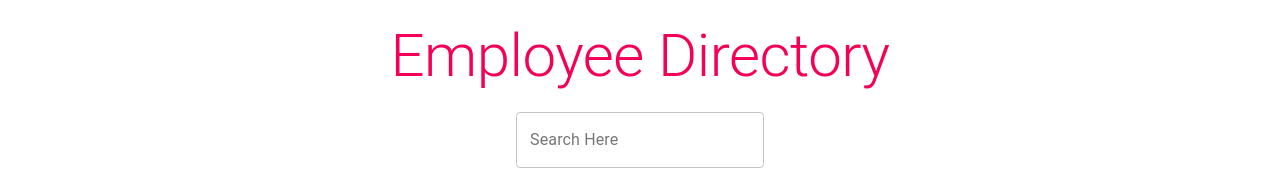
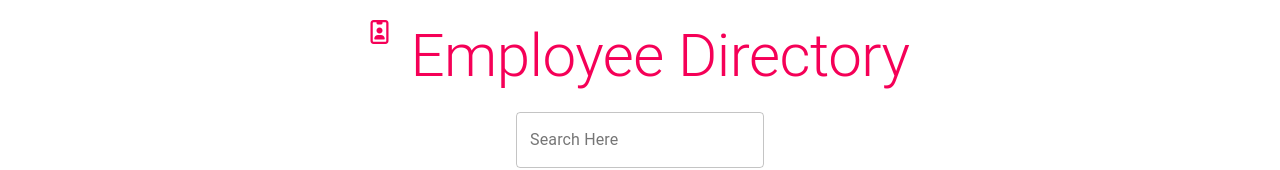
Before and after one commit to johnstoc13/User-Directory, a React (Create React App) app: page / in a window 1280 px wide. Shown: the top 170 px of the page. Built offline with nearby package versions, Linux system fonts and the light colour scheme; no server answers.

Commit message:
icon and style additions

```diff
--- a/src/components/Header/index.js
+++ b/src/components/Header/index.js
@@ -2,12 +2,14 @@ import React from "react";
 import Grid from '@material-ui/core/Grid';
 import Typography from "@material-ui/core/Typography"
 import "./style.css";
+import Icon from '@material-ui/core/Icon';
 
 function Header() {
     return (
         <>
             <Grid className="Header-heading header-style" container justify="center">
-                <Typography variant="h2" align="center" color="secondary">Employee Directory</Typography>
+                <Icon className="far fa-id-badge fa-5x" color="secondary" />
+                <Typography className="pl-3" variant="h2" align="center" color="secondary">Employee Directory</Typography>
             </Grid>
         </>
     )
--- a/src/components/SearchBox/index.js
+++ b/src/components/SearchBox/index.js
@@ -3,7 +3,7 @@ import TextField from '@material-ui/core/TextField';
 
 function SearchBox(props) {
     return (
-        <TextField variant="outlined" label="Search Here" type="search" name="search" onChange={props.handleInputChange} />
+        <TextField color="secondary" variant="outlined" label="Search Here" type="search" name="search" onChange={props.handleInputChange} />
     )
 }
 
```
